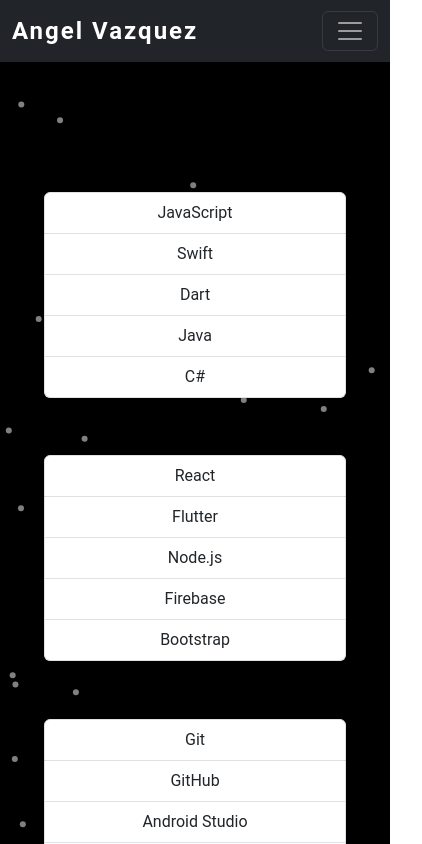
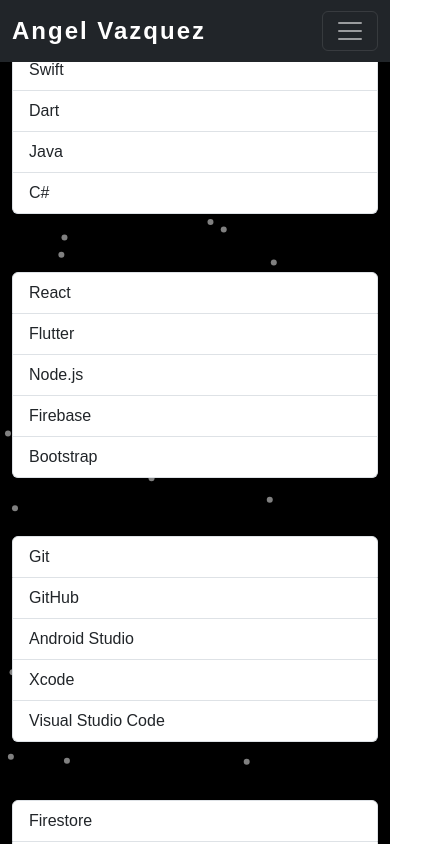
Before and after one commit to AngelVaPa/PortfolioWebsiteV2, a React (Vite) app: page /skills in a window 390 px wide. Shown: the top 844 px of the page, 422 px wide, since content can reach past the window. Built offline with nearby package versions, Linux system fonts and the light colour scheme.

Commit message:
Update App.css

```diff
--- a/src/App.css
+++ b/src/App.css
@@ -1,6 +1,15 @@
-#root {
-  max-width: 1280px;
-  margin: 0 auto;
-  padding: 2rem;
-  text-align: center;
+/* Estilos globales */
+html, body {
+  margin: 0;
+  padding: 0;
+  width: 100%;
+  height: 100%;
+  font-family: Arial, sans-serif;
 }
+
+@media (max-width: 768px) {
+  .col-lg-6 {
+    flex: 1 1 100%;
+    max-width: 100%;
+  }
+}
```
